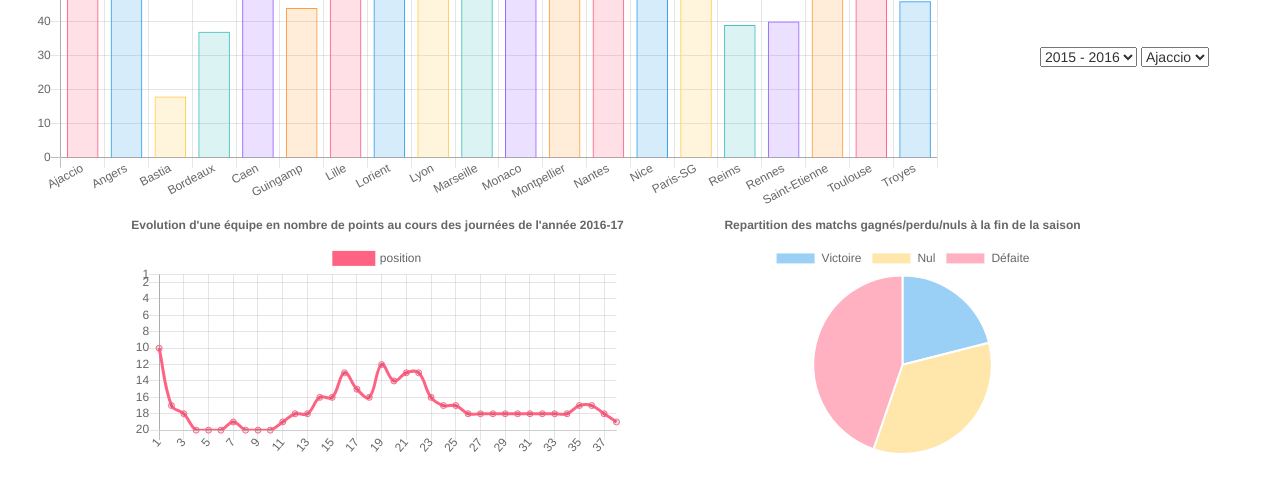
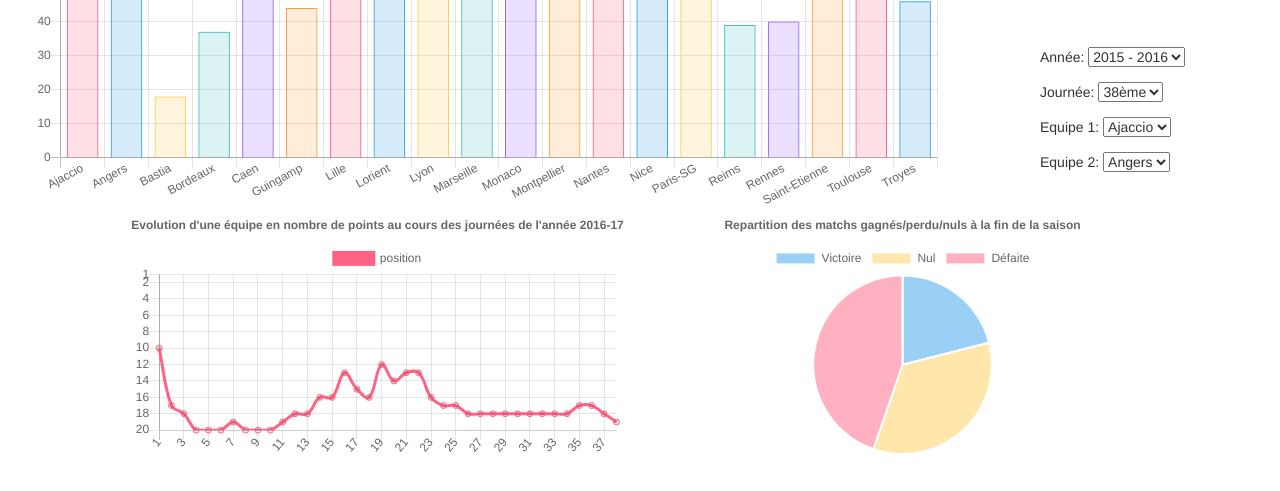
Before and after one commit to maxtkl/projet_visualisation, a website with bundled scripts: page index.html in a window 1280 px wide. Shown: the part 249-740 px from the top of the page. Built offline with nearby package versions, Linux system fonts and the light colour scheme.

Commit message:
change button

```diff
--- a/index.html
+++ b/index.html
@@ -19,13 +19,29 @@
                      <h2>Résultats Ligue 1</h2>
                  </div>
                 <div class="row" style="margin-top: 50px; padding-left: 50px">
+                    Année:
                     <select class="dropdown" id="choose_year">
                         <option value="2015_16" selected="selected">2015 - 2016</option>
                         <option value="2016_17">2016 - 2017</option>
                         <option value="2017_18">2017 - 2018</option>
                     </select>
+                </div>
+                <div class="row" style="margin-top:15px; padding-left: 50px">
+                    Journée:
+                    <select class="dropdown" id="choose_day">
+                        <option value="38" selected="selected">38ème</option>
+                    </select>
+                </div>
+                <div class="row" style="margin-top:15px; padding-left: 50px">
+                    Equipe 1:
                     <select class="dropdown" id="choose_team">
                         <option value="Ajaccio" selected="selected">Ajaccio</option>
+                    </select>
+                </div>
+                <div class="row" style="margin-top:15px; padding-left: 50px">
+                    Equipe 2:
+                    <select class="dropdown" id="choose_team2">
+                        <option value="Angers" selected="selected">Angers</option>
                     </select>
                 </div>
             </div>
```
